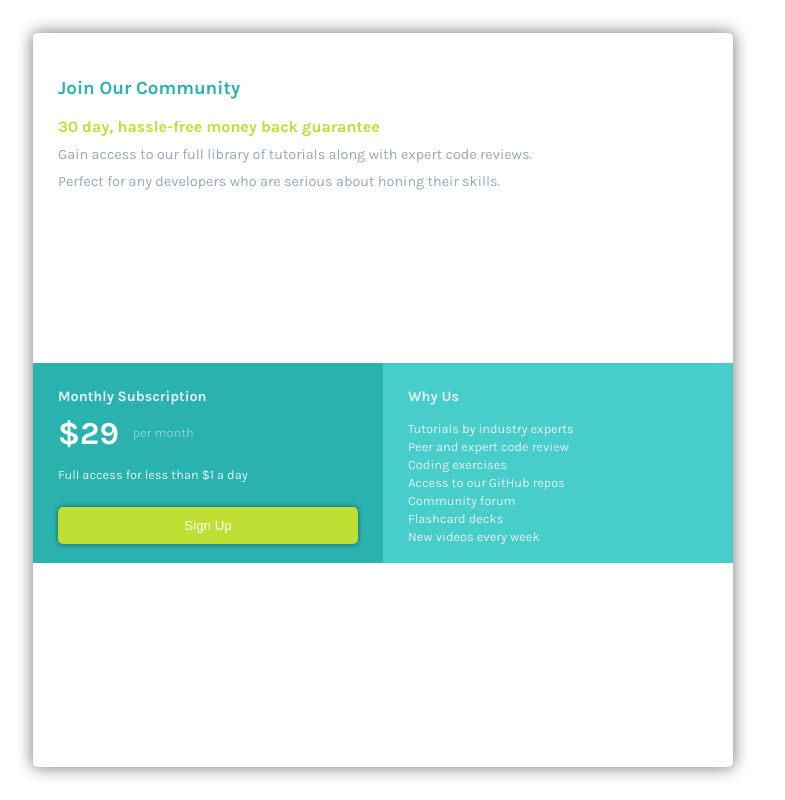
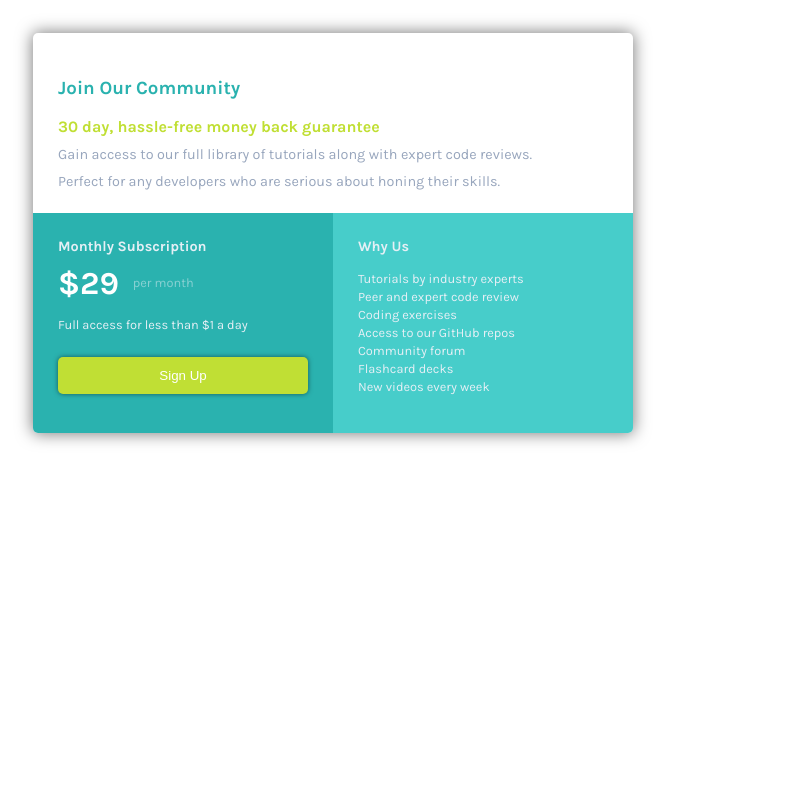
Before and after one commit to BeckyJobita/Price-card, a plain HTML site: page index.html in a window 1280 px wide. Shown: the whole page, without its empty margins (0-785 px from the left). Drawn offline with Linux system fonts and the light colour scheme.

Commit message:
Update style.css

```diff
--- a/style.css
+++ b/style.css
@@ -2,6 +2,7 @@ html {
   font-family: 'Karla', serif;
   font-size: 16px;
   box-sizing: border-box;
+  font-weight: 400px;
 }
 body {
   padding: 25px;
@@ -16,8 +17,8 @@ h3 {
   color: hsl(179, 62%, 43%);
 }
 #card {
-  width: 700px;
-  height: 100%;
+  width: 600px;
+  height: 400px;
   box-shadow: 0px 0px 16px 1px rgba(0,0,0,0.5);
   border-radius: 5px;
   overflow: hidden; /*this helps the children containers in the bottom section from breaking out of the set boundaries when border radius is used*/
@@ -44,7 +45,7 @@ h3 {
 #bottom-left-section, #bottom-right-section {
   flex: 30%;
   width: 50%;
-  height: 200px;
+  height: 100%;
   padding: 25px;
 }
 #bottom-left-section {
```
